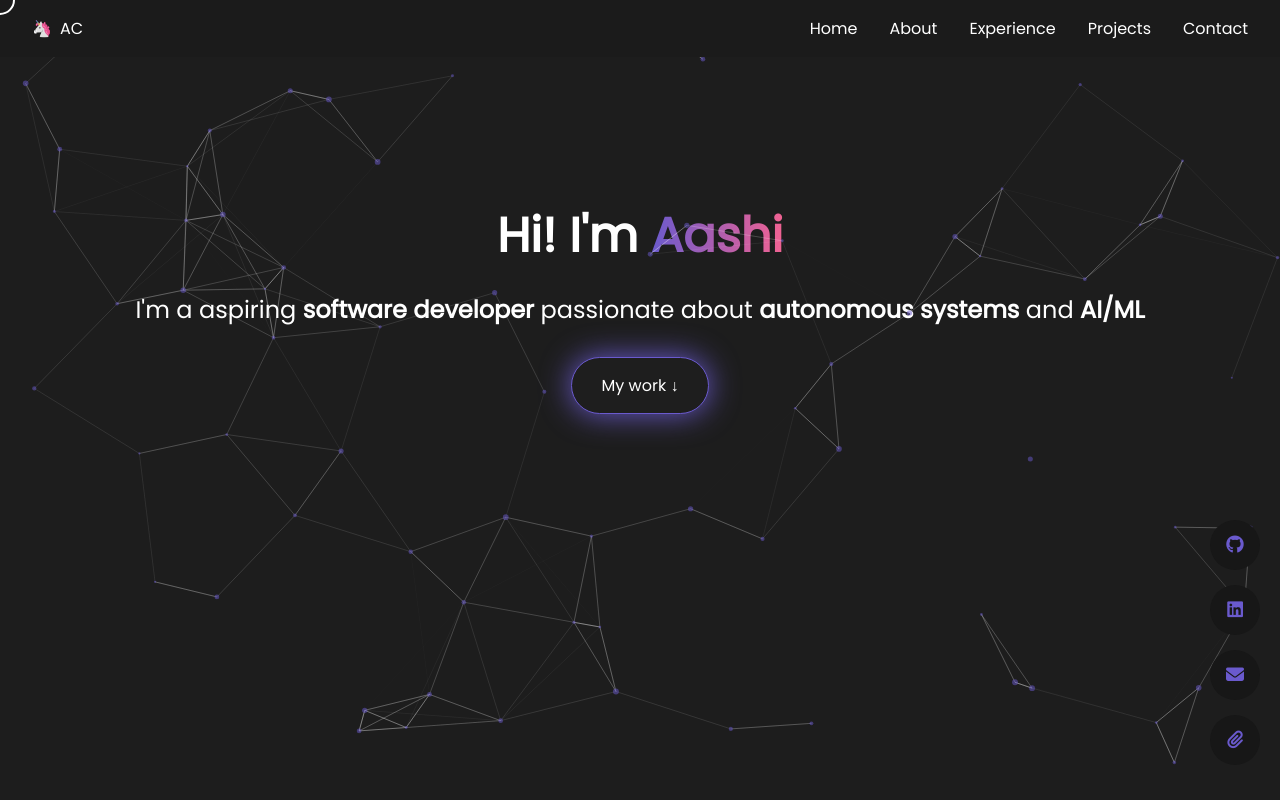
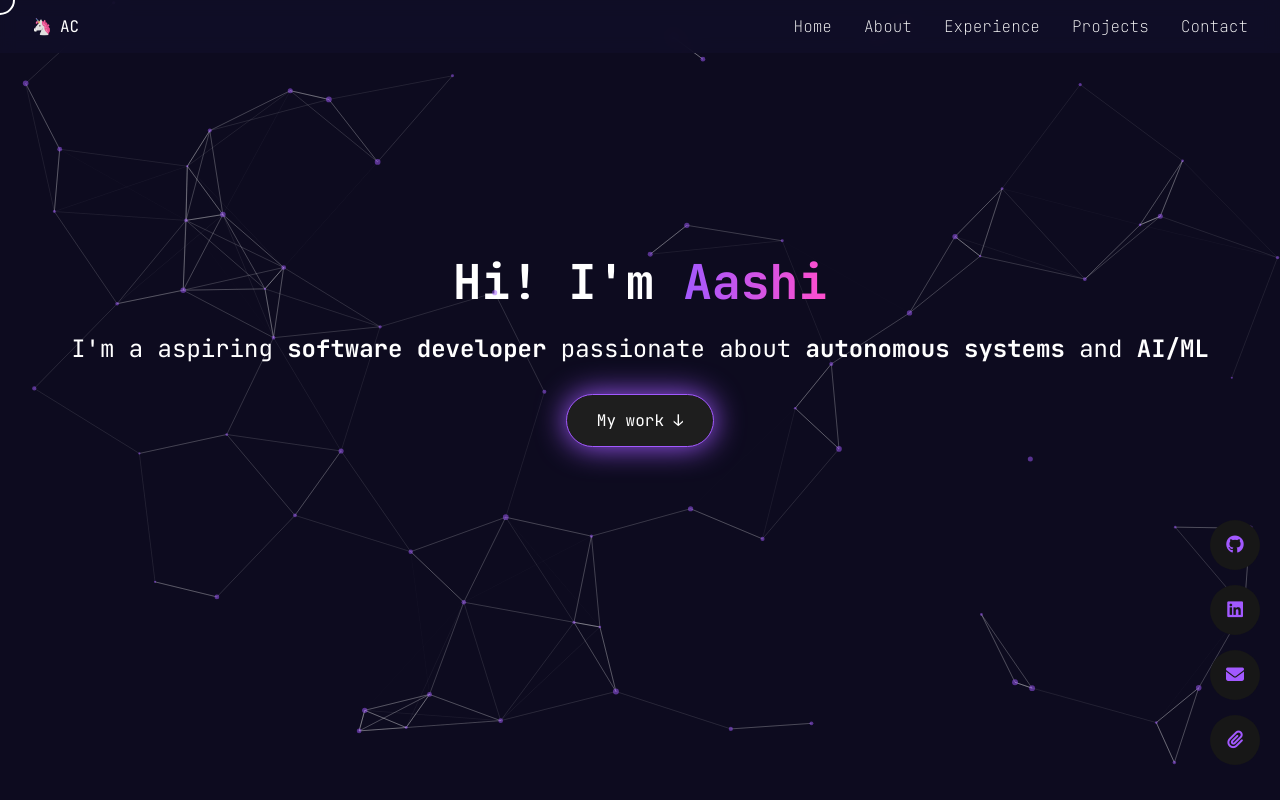
Before and after one commit to ashcash63/personal-website, a React (Create React App) app: page / in a window 1280 px wide. Shown: the top 800 px of the page. Built offline with nearby package versions, Linux system fonts and the light colour scheme.

Commit message:
changed font and colors

```diff
--- a/public/index.html
+++ b/public/index.html
@@ -10,6 +10,9 @@
       content="Web site created using create-react-app"
     />
     <link rel="apple-touch-icon" href="%PUBLIC_URL%/logoAC.png" />
+    <link rel="preconnect" href="https://fonts.googleapis.com">
+    <link rel="preconnect" href="https://fonts.gstatic.com" crossorigin>
+    <link href="https://fonts.googleapis.com/css2?family=JetBrains+Mono:ital,wght@0,100..800;1,100..800&display=swap" rel="stylesheet">
     <!--
       manifest.json provides metadata used when your web app is installed on a
       user's mobile device or desktop. See https://developers.google.com/web/fundamentals/web-app-manifest/
--- a/src/Contact.css
+++ b/src/Contact.css
@@ -17,7 +17,6 @@
     background-color: var(--color-bg);
     color: var(--color-text);
     text-align: center;
-
 }
 
 
@@ -52,11 +51,17 @@
 
 .footer {
     /*margin-top: 200px;*/
-    border: solid red;
 
+    margin-top: auto;
+    text-align: center;
+    padding: 1rem 0;
+    font-size: 0.8rem;
 }
+
+
 
 .footer p {
     justify-content: center;
     font-size: 0.7rem;
+
 }
--- a/src/Hero.css
+++ b/src/Hero.css
@@ -10,6 +10,7 @@
 .hero h1{
     font-size: 3rem;
     margin-bottom: 20px;
+    padding-top:50px;
 }
 
 .gradient-text {
--- a/src/NavBar.css
+++ b/src/NavBar.css
@@ -31,7 +31,8 @@
     display: flex;
     justify-content: space-between;
     align-items: center;
-    background-color: #1b1b1b;
+    background-color: #110e28de ;
+    backdrop-filter:blur(8px);
     position: fixed;
     top: 0;
     width: 100%;
--- a/src/index.css
+++ b/src/index.css
@@ -2,5 +2,6 @@
   box-sizing: border-box;
   margin: 0;
   padding: 0;
-  font-family: "Poppins", Arial, Helevectica, sans-serif;
+  font-family: "JetBrains Mono", Arial, Helevectica, sans-serif;
+  /*font-family: "JetBrains Mono", monospace;*/
 }
--- a/src/index.js
+++ b/src/index.js
@@ -3,6 +3,9 @@ import ReactDOM from 'react-dom/client';
 import './index.css';
 import App from './App';
 import reportWebVitals from './reportWebVitals';
+<style>
+@import url('https://fonts.googleapis.com/css2?family=JetBrains+Mono:ital,wght@0,100..800;1,100..800&display=swap');
+</style>
 
 const root = ReactDOM.createRoot(document.getElementById('root'));
 root.render(
--- a/src/particles.js
+++ b/src/particles.js
@@ -66,7 +66,7 @@ const ParticlesComponent = (props) => {
       },
       particles: {
         color: {
-          value: "#6a5acd",
+          value: "#a259ff",
         },
         links: {
           color: "#FFFFFF",
--- a/src/vars.css
+++ b/src/vars.css
@@ -1,9 +1,9 @@
 :root {
     /*colours*/
     --color-text: #fff;
-    --color-bg: #1d1d1d;
-    --color-purple: #6a5acd;
-    --color-pink: #f06292;
+    --color-bg: #0d0b1f;
+    --color-purple: #a259ff;
+    --color-pink: #ff4ecd;
     /*ADD MORE*/
     /*font*/
     --font-pop: "poppins";
```
